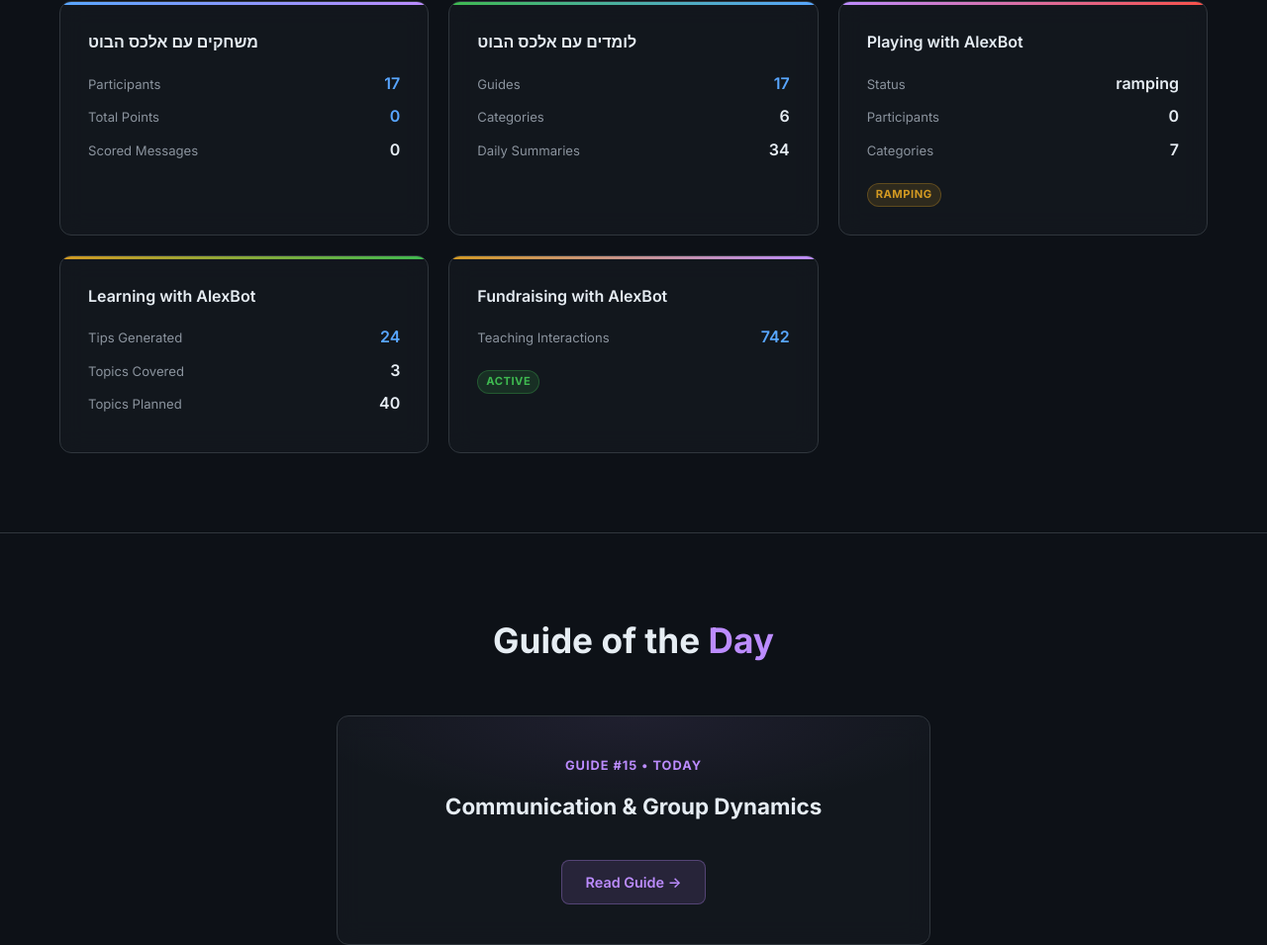
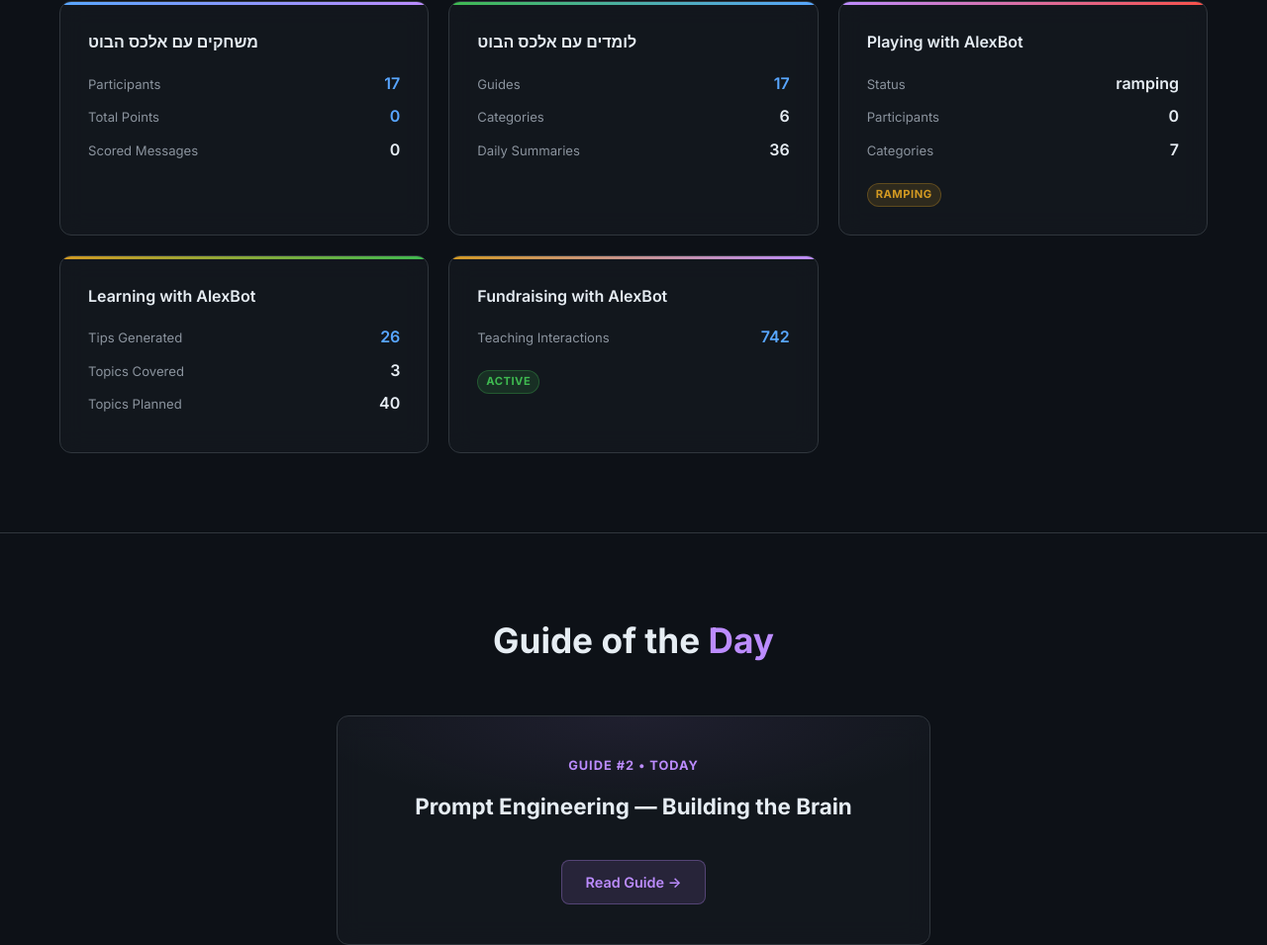
Before and after one commit to alexliv1234/alexbot-public, a Jekyll site: the page built from docs/community.html, in a window 1280 px wide and 1400 px high, scrolled down 482 px. Shown: the part 119-1074 px from the top of the window at 99% size. Built offline with Jekyll 4.4.1, drawn with Linux system fonts in a browser that asks for light colours; some of the changed text lies outside the part shown.

Commit message:
📊 Auto-update community stats (2026-04-07_05-00)
Hebrew Playing: 17 players /  pts
Guides: 17 published | International: 0 playing

```diff
--- a/docs/assets/groups-data.json
+++ b/docs/assets/groups-data.json
@@ -1,6 +1,6 @@
 {
-  "lastUpdated": "2026-04-04",
-  "timestamp": "2026-04-04T17:01Z",
+  "lastUpdated": "2026-04-07",
+  "timestamp": "2026-04-07T02:00Z",
   "hebrewPlaying": {
     "name": "משחקים עם אלכס הבוט",
     "participants": 17,
@@ -12,7 +12,7 @@
     "name": "לומדים עם אלכס הבוט",
     "guides": 17,
     "categories": 6,
-    "dailySummaries": 34,
+    "dailySummaries": 36,
     "qaExchanges": 3
   },
   "intlPlaying": {
@@ -23,7 +23,7 @@
   },
   "intlLearning": {
     "name": "Learning with AlexBot",
-    "tipsGenerated": 24,
+    "tipsGenerated": 26,
     "topicsCovered": 3,
     "topicsPlanned": 40,
     "deliveryFailures": 1
@@ -53,9 +53,9 @@
     }
   ],
   "guideOfTheDay": {
-    "num": 15,
-    "title": "Communication & Group Dynamics",
-    "slug": "15-communication-group-dynamics"
+    "num": 2,
+    "title": "Prompt Engineering — Building the Brain",
+    "slug": "02-prompt-engineering"
   },
   "communityMilestones": [
     {
```
